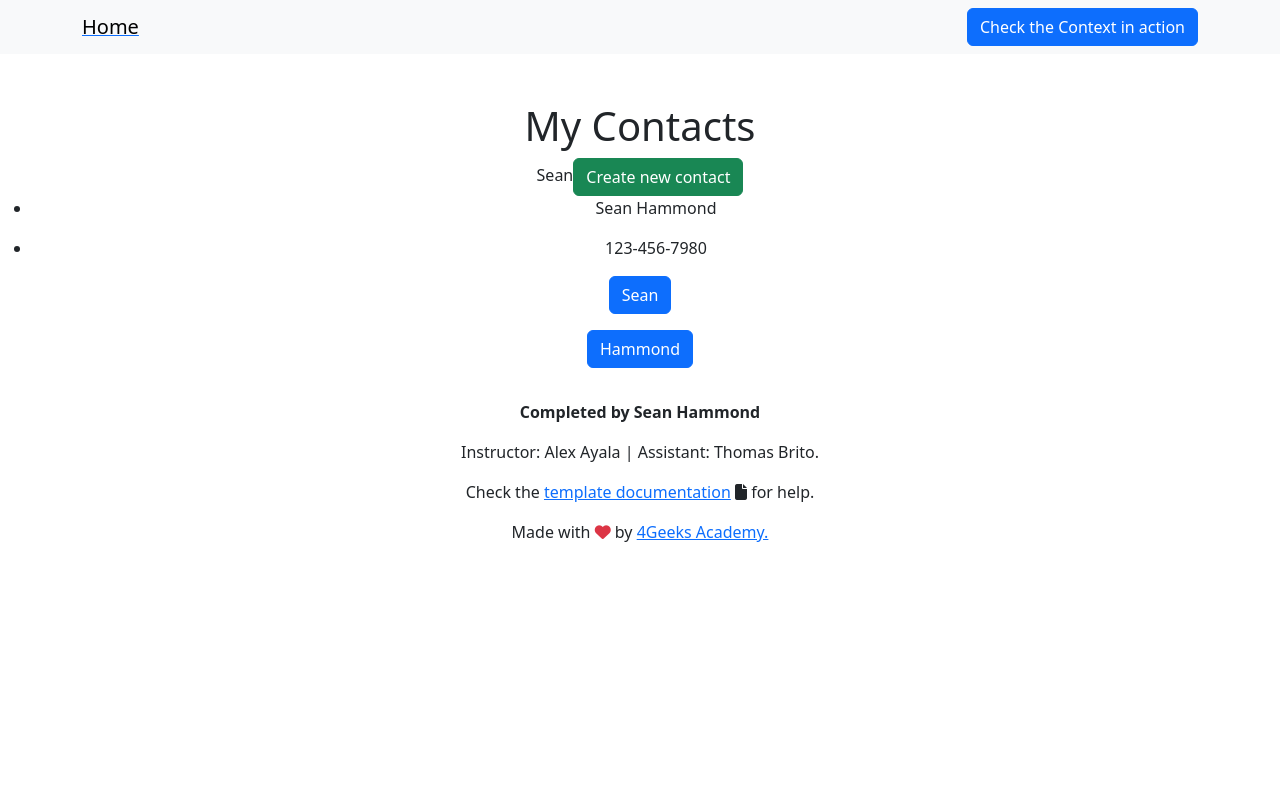
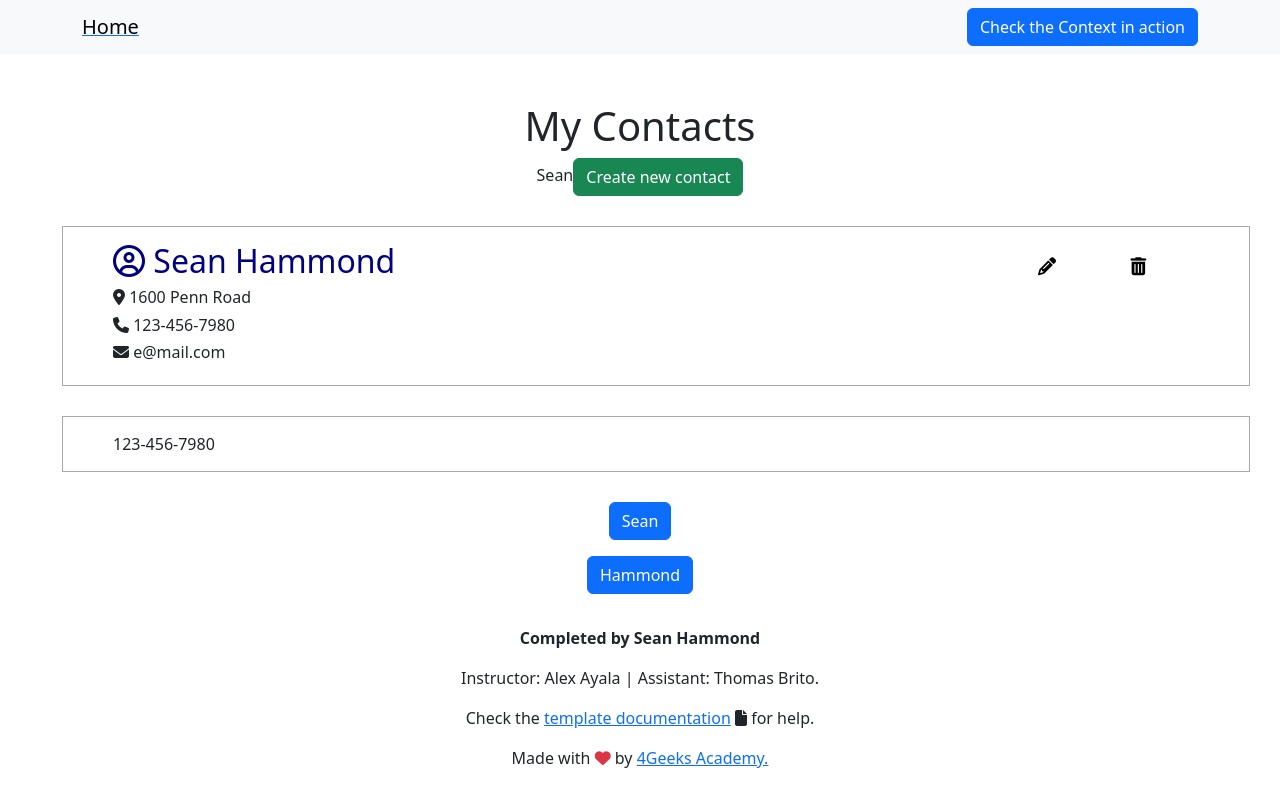
Before and after one commit to 4GeeksAcademy/sean-hammond-contact-list, a React (Vite) app: page / in a window 1280 px wide. Built offline with nearby package versions, Linux system fonts and the light colour scheme; no server answers.

Commit message:
styled the contact list and added delete functionality, but deleting does not work so I am still debugging that

```diff
--- a/src/index.css
+++ b/src/index.css
@@ -2,3 +2,32 @@ button a {
     color: inherit;
     text-decoration: none;
 }
+
+ul {
+    margin: 30px;
+}
+
+li {
+    border: 1px solid darkgray;
+    list-style-type: none;
+    text-align: left;
+    padding: 15px 50px 15px 50px;
+}
+
+h3 {
+    font-size:medium;
+}
+
+h2 {
+    color: navy;
+}
+
+.editIcon {
+    color: black;
+    font-size: large;
+
+}
+
+.editIcon:hover {
+        color: red;
+    }
--- a/src/pages/Home.jsx
+++ b/src/pages/Home.jsx
@@ -4,6 +4,16 @@ import rigoImageUrl from "../assets/img/rigo-baby.jpg";
 import useGlobalReducer from "../hooks/useGlobalReducer.jsx";
 import { Link } from "react-router-dom";
 import { useState, useEffect } from "react";
+
+const deleteContact = (contactId) => {
+  const options = {
+    method: "DELETE",
+    headers: { "content-type": "application/json" },
+  };
+  fetch(store.baseURL + "/agendas/sean-hammond/contacts/" + contactId, options)
+    .then((response) => response.json())
+    .then((data) => console.log("Deleted contact: ", data));
+};
 
 export const Home = () => {
   const { store, dispatch } = useGlobalReducer();
@@ -74,7 +84,39 @@ export const Home = () => {
 
       <ul>
         {contactList.map((contactData) => {
-          return <li key={contactData.id}>{contactData.name}</li>;
+          return (
+            <li key={contactData.id}>
+              <h2 className="row">
+                <span className="col-10">
+                  <i className="fa-regular fa-circle-user"></i>
+                  {" " + contactData.name}
+                </span>
+                <span className="col-1">
+                  <i className="fa-solid fa-pencil editIcon"></i>
+                </span>
+                <span className="col-1">
+                  <i
+                    className="fa-solid fa-trash-can editIcon"
+                    onClick={() => {
+                      deleteContact(contactData.id);
+                    }}
+                  ></i>
+                </span>
+              </h2>
+              <h3>
+                <i className="fa-solid fa-location-dot"></i>
+                {" " + contactData.address}
+              </h3>
+              <h3>
+                <i className="fa-solid fa-phone"></i>
+                {" " + contactData.phone}
+              </h3>
+              <h3>
+                <i className="fa-solid fa-envelope"></i>
+                {" " + contactData.email}
+              </h3>
+            </li>
+          );
         })}
       </ul>
 
```
